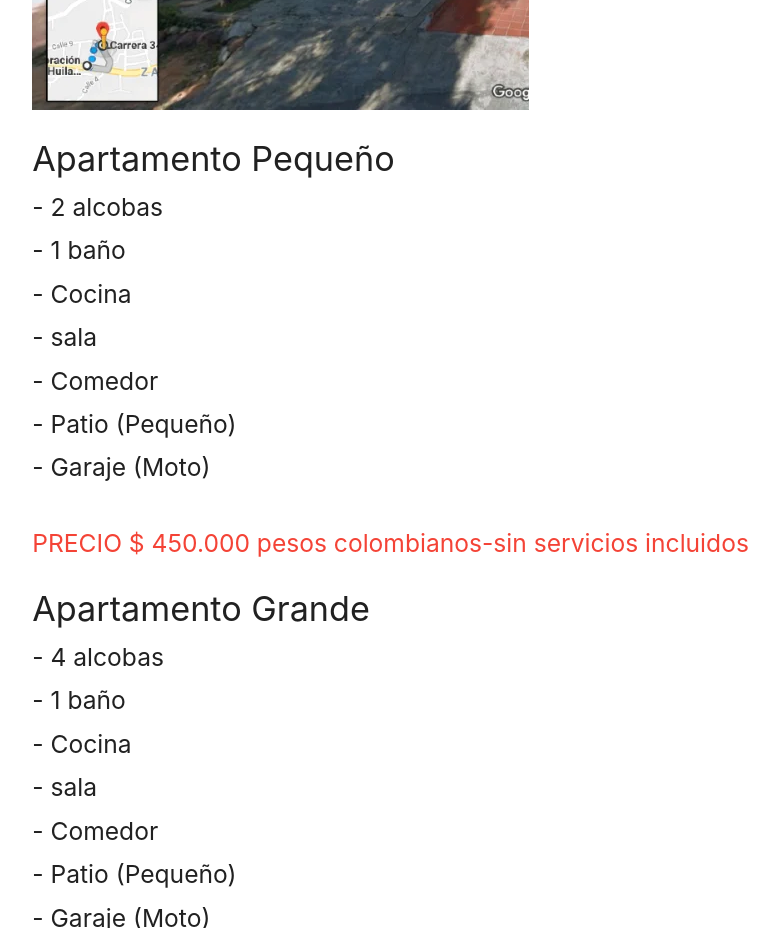
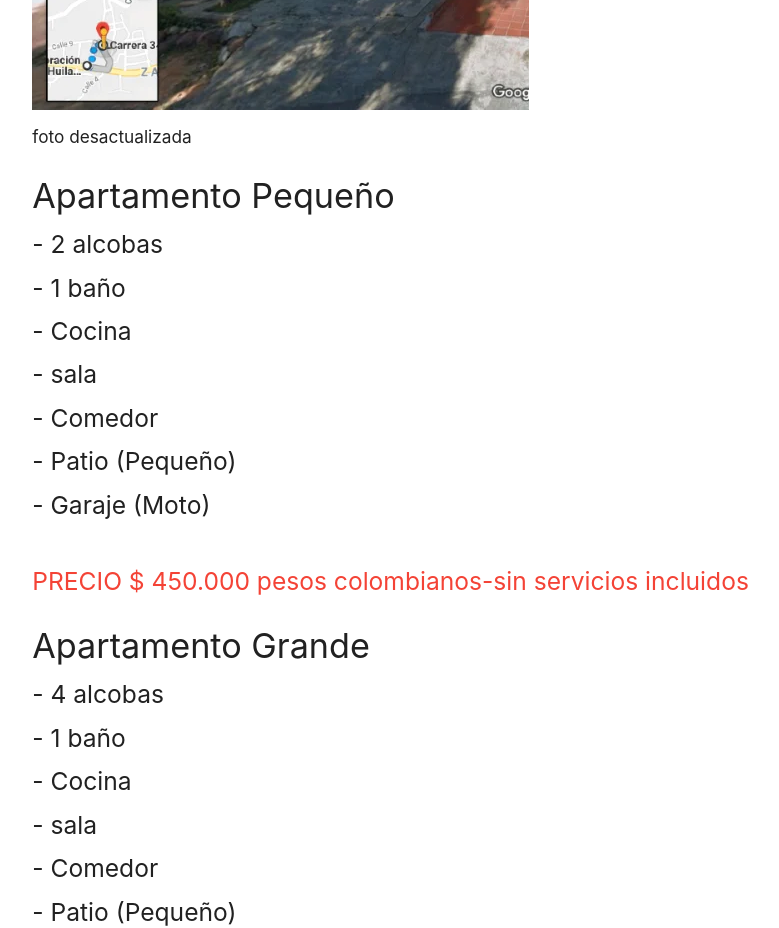
Before and after one commit to Daanca96/Arriendo, a plain HTML site: page index.html in a window 1280 px wide. Shown: the part 900-1828 px from the top of the page, without its empty margins (171-950 px from the left). Drawn offline with nearby package versions, Linux system fonts and the light colour scheme.

Commit message:
Add files via upload

```diff
--- a/index.html
+++ b/index.html
@@ -3,7 +3,9 @@
 <head>
 	<meta charset="utf-8">
 	<!--Deja que el navegador sepa que el sitio web está optimizado para móviles
-	https://bitly.com/-->
+	https://bitly.com/
+
+https://bit.ly/2NTDQht-->
     <meta name="viewport" content="width=device-width, initial-scale=1.0"/>
 	<meta http-equiv="X-UA-Compatible" content="ie=edge">
 
@@ -51,7 +53,7 @@
 				<br>
 
 				<img class="responsive-img" src="casa.webp">
-
+				<h6>foto desactualizada</h6>
 			</div>
 
 			<div class="col s12 m12" id="section_Apartamento1">
```
